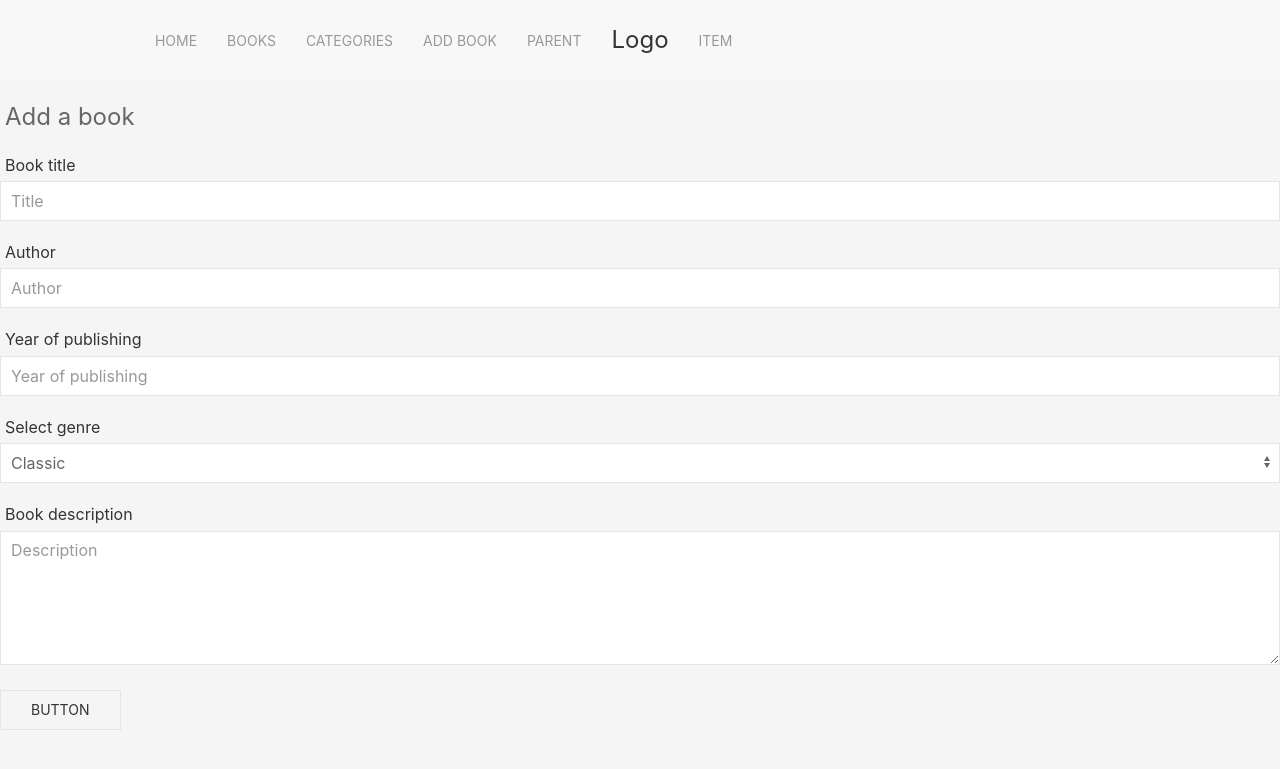
After one commit to sWrAAb/Lost-Page, a Flask app: page /add_book in a window 1280 px wide. The commit adds this page. Shown: the top 769 px of the page. Run offline with Flask 2, Linux system fonts and the light colour scheme; some libraries are stand-ins or nearby versions.

Commit message:
created addbook.html, routed it, added a form to it and styled it a bit

```diff
--- a/app.py
+++ b/app.py
@@ -13,7 +13,6 @@ app.config["MONGO_URI"] = os.environ.get('MONGO_URI')
 mongo = PyMongo(app)
 
 @app.route('/')
-
 @app.route('/home')
 def index():
     return render_template("index.html")
@@ -22,6 +21,14 @@ def index():
 def books():
     return render_template("books.html", books=mongo.db.books.find())
 
+@app.route('/categories')
+def categories():
+    return render_template("categories.html", books=mongo.db.categories.find())
+
+@app.route('/add_book')
+def add_book():
+    return render_template("addbook.html")
+
 if __name__ == "__main__":
     app.run(host=os.environ.get('IP'),
             port=os.environ.get('PORT'),
--- a/static/css/style.css
+++ b/static/css/style.css
@@ -3,3 +3,22 @@ body {
     background-color: whitesmoke;
     min-height: 100vh;
 }
+
+
+/*----Add book page----*/
+
+.add-book-title {
+    margin: 0 0 5px 0;
+    font-size: 1em;
+}
+
+.add-book-title-margin {
+    margin-left: 5px;
+}
+
+.add-book-title-button {
+    margin-top: 5px;
+}
+
+
+/*----/Add book page----*/
--- /dev/null
+++ b/templates/addbook.html
@@ -0,0 +1,41 @@
+{% extends 'base.html' %} {% block content %}
+<form>
+    <fieldset class="uk-fieldset" method="POST">
+        <legend class="uk-legend add-book-title-margin">Add a book</legend>
+        <div class="uk-margin">
+            <h4 class="add-book-title add-book-title-margin">Book title</h4>
+            <input class="uk-input" name="book_title" type="text" placeholder="Title">
+        </div>
+        <div class="uk-margin">
+            <h4 class="add-book-title add-book-title-margin">Author</h4>
+            <input class="uk-input" name="book_author" type="text" placeholder="Author">
+        </div>
+        <div class="uk-margin">
+            <h4 class="add-book-title add-book-title-margin">Year of publishing</h4>
+            <input class="uk-input" name="book_year" type="text" placeholder="Year of publishing">
+        </div>
+        <div class="uk-margin">
+            <label><h4 class="add-book-title add-book-title-margin">Select genre</h4></label>
+            <div class="uk-form-controls">
+                <select class="uk-select" id="form-stacked-select" name="book_genre">
+                    <option>Classic</option>
+                    <option>Comedy</option>
+                    <option>Divination</option>
+                    <option>Fantasy</option>
+                    <option>Fiction</option>
+                    <option>Mystery</option>
+                    <option>Nonfiction</option>
+                    <option>Romance</option>
+                    <option>Science Fiction</option>
+                </select>
+            </div>
+        </div>
+        <div class="uk-margin">
+            <h4 class="add-book-title add-book-title-margin">Book description</h4>
+            <textarea class="uk-textarea" rows="5" name="book_description" type="text" placeholder="Description"></textarea>
+        </div>
+    </fieldset>
+</form>
+<p uk-margin class=" add-book-title-button">
+    <button class="uk-button uk-button-default">Button</button>
+</p> {% endblock content%}
--- a/templates/base.html
+++ b/templates/base.html
@@ -6,7 +6,7 @@
     <link rel="stylesheet" href="https://cdn.jsdelivr.net/npm/uikit@3.2.6/dist/css/uikit.min.css" />
     <meta name="viewport" content="width=device-width, initial-scale=1.0">
     <meta http-equiv="X-UA-Compatible" content="ie=edge">
-    <link rel="stylesheet" href="{{url_for('static', filename='style.css')}}" type="text/css" />
+    <link rel="stylesheet" href="{{url_for('static', filename='css/style.css')}}" type="text/css" />
     <title>The Lost Page</title>
 </head>
 
@@ -20,7 +20,8 @@
                     <ul class="uk-navbar-nav">
                         <li class="main-nav"><a href="{{url_for('index')}}">Home</a></li>
                         <li class="main-nav"><a href="{{url_for('books')}}">Books</a></li>
-                        <li class="main-nav"><a href="#">Active</a></li>
+                        <li class="main-nav"><a href="{{url_for('categories')}}">Categories</a></li>
+                        <li class="main-nav"><a href="{{url_for('add_book')}}">Add Book</a></li>
                         <li><a href="#">Parent</a>
                             <div class="uk-navbar-dropdown">
                                 <ul class="uk-nav uk-navbar-dropdown-nav">
@@ -89,7 +90,7 @@
     <script src="https://code.jquery.com/jquery-3.4.1.min.js"></script>
     <script src="https://cdn.jsdelivr.net/npm/uikit@3.2.6/dist/js/uikit.min.js"></script>
     <script src="https://cdn.jsdelivr.net/npm/uikit@3.2.6/dist/js/uikit-icons.min.js"></script>
-    <script src="{{ url_for('static', filename='script.js') }}"></script>
+    <script src="{{ url_for('static', filename='js/script.js') }}"></script>
 </body>
 
 </html>
--- a/templates/books.html
+++ b/templates/books.html
@@ -11,4 +11,4 @@
 
 <p>{{ book.description }}</p>
 
-{% endfor %} {% endblock %}
+{% endfor %} {% endblock content %}
--- /dev/null
+++ b/templates/categories.html
@@ -0,0 +1,5 @@
+{% extends 'base.html' %} {% block content %}
+
+<h1>Categories</h1>
+
+{% endblock content %}
--- a/templates/index.html
+++ b/templates/index.html
@@ -1,4 +1,4 @@
-{% extends 'base.html' %} {% block content %}
+ {% extends 'base.html' %} {% block content %}
 
 <h1>Home</h1>
 
```
